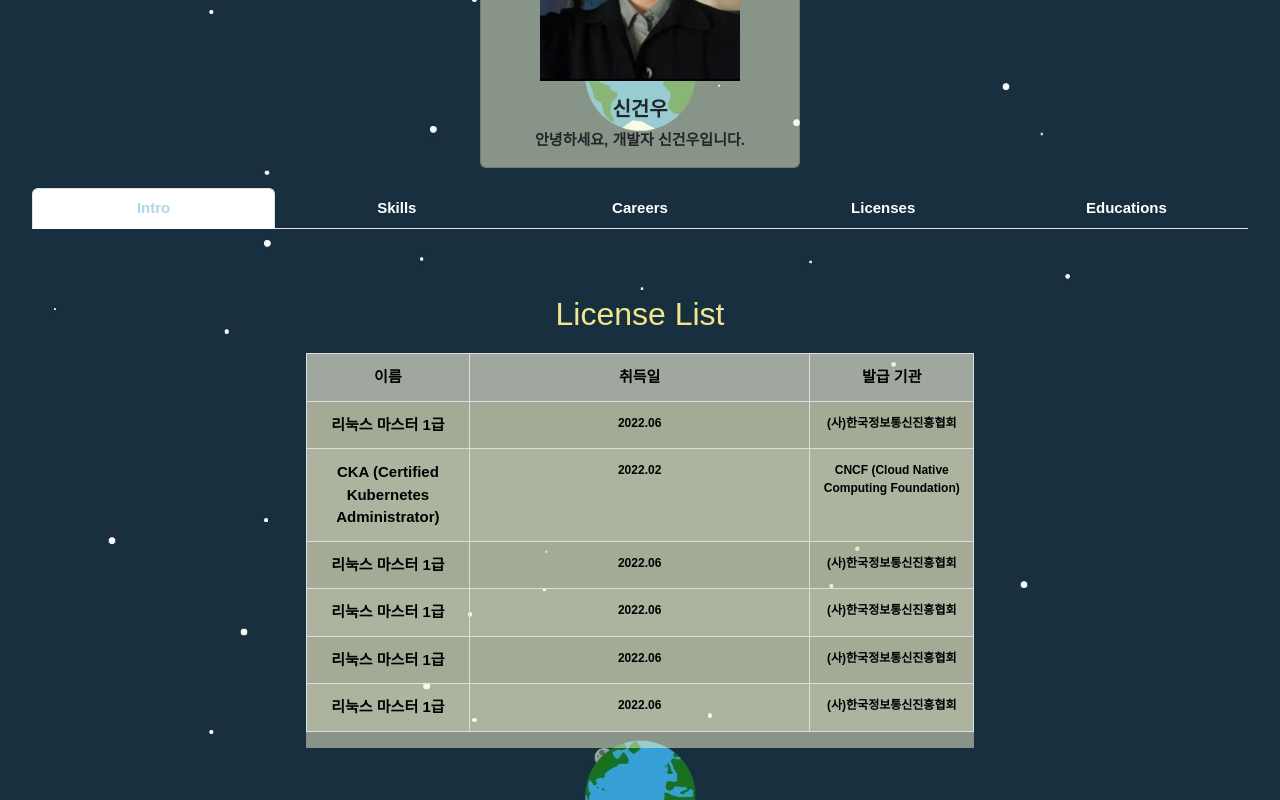
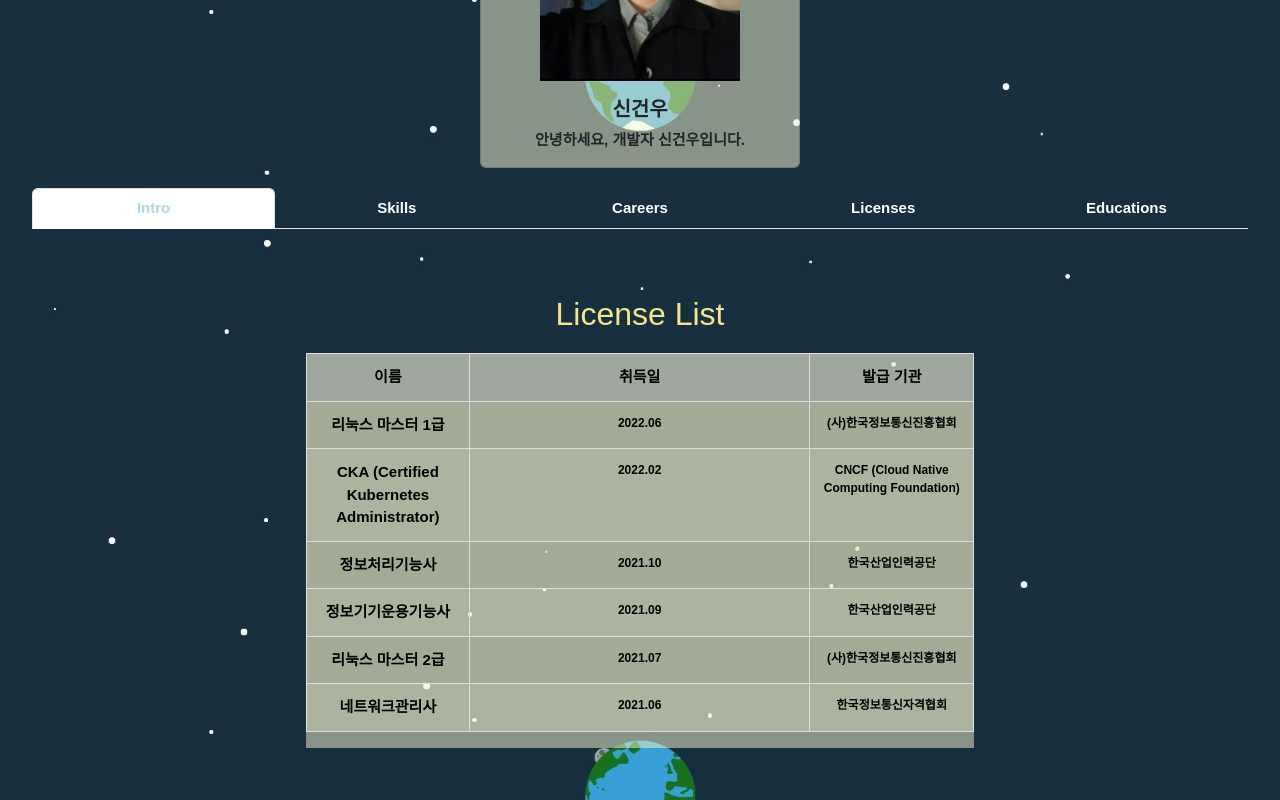
Before and after one commit to spacedustz/Resume, a React (Vite) app in the folder React/: page /licenses in a window 1280 px wide. Shown: the part 284-1084 px from the top of the page. Built offline with nearby package versions, Linux system fonts and the light colour scheme.

Commit message:
License 추가

```diff
--- a/React/src/components/Licenses.tsx
+++ b/React/src/components/Licenses.tsx
@@ -106,27 +106,27 @@ const Licenses: React.FC = () => {
                         </tr>
 
                         <tr>
-                            <td>리눅스 마스터 1급</td>
-                            <SubTd>2022.06</SubTd>
+                            <td>정보처리기능사</td>
+                            <SubTd>2021.10</SubTd>
+                            <SubTd>한국산업인력공단</SubTd>
+                        </tr>
+
+                        <tr>
+                            <td>정보기기운용기능사</td>
+                            <SubTd>2021.09</SubTd>
+                            <SubTd>한국산업인력공단</SubTd>
+                        </tr>
+
+                        <tr>
+                            <td>리눅스 마스터 2급</td>
+                            <SubTd>2021.07</SubTd>
                             <SubTd>(사)한국정보통신진흥협회</SubTd>
                         </tr>
 
                         <tr>
-                            <td>리눅스 마스터 1급</td>
-                            <SubTd>2022.06</SubTd>
-                            <SubTd>(사)한국정보통신진흥협회</SubTd>
-                        </tr>
-
-                        <tr>
-                            <td>리눅스 마스터 1급</td>
-                            <SubTd>2022.06</SubTd>
-                            <SubTd>(사)한국정보통신진흥협회</SubTd>
-                        </tr>
-
-                        <tr>
-                            <td>리눅스 마스터 1급</td>
-                            <SubTd>2022.06</SubTd>
-                            <SubTd>(사)한국정보통신진흥협회</SubTd>
+                            <td>네트워크관리사</td>
+                            <SubTd>2021.06</SubTd>
+                            <SubTd>한국정보통신자격협회</SubTd>
                         </tr>
 
                         </tbody>
```
